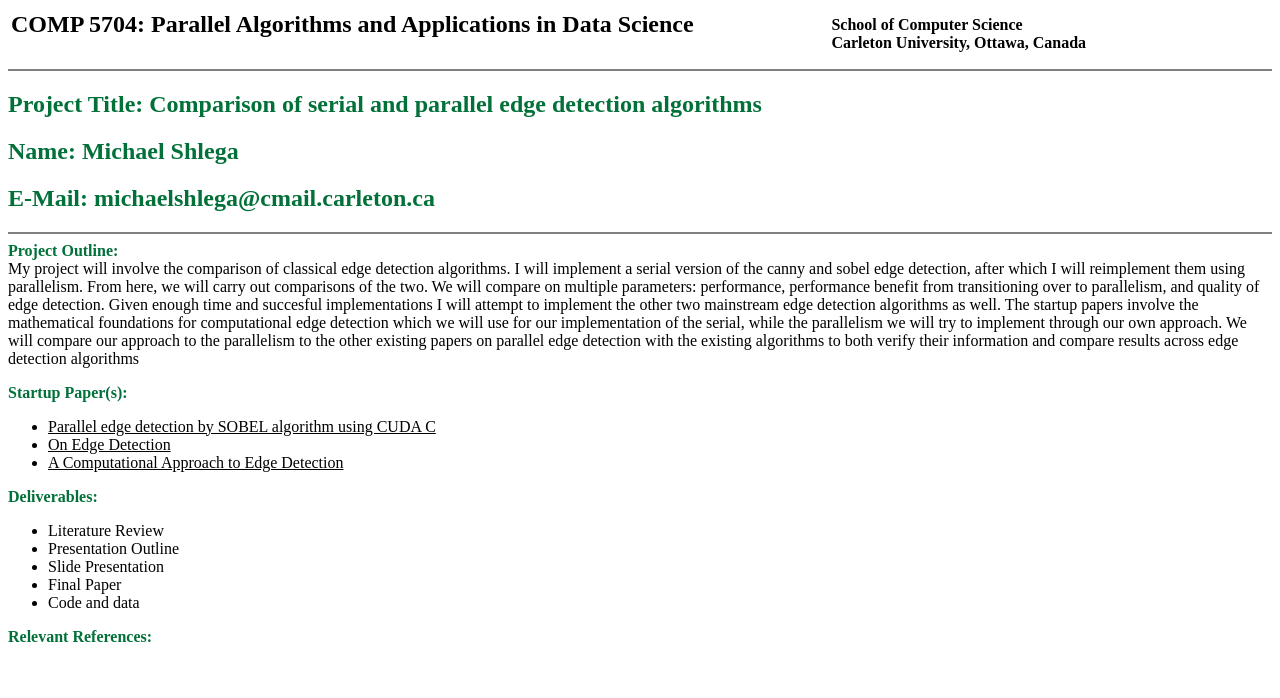
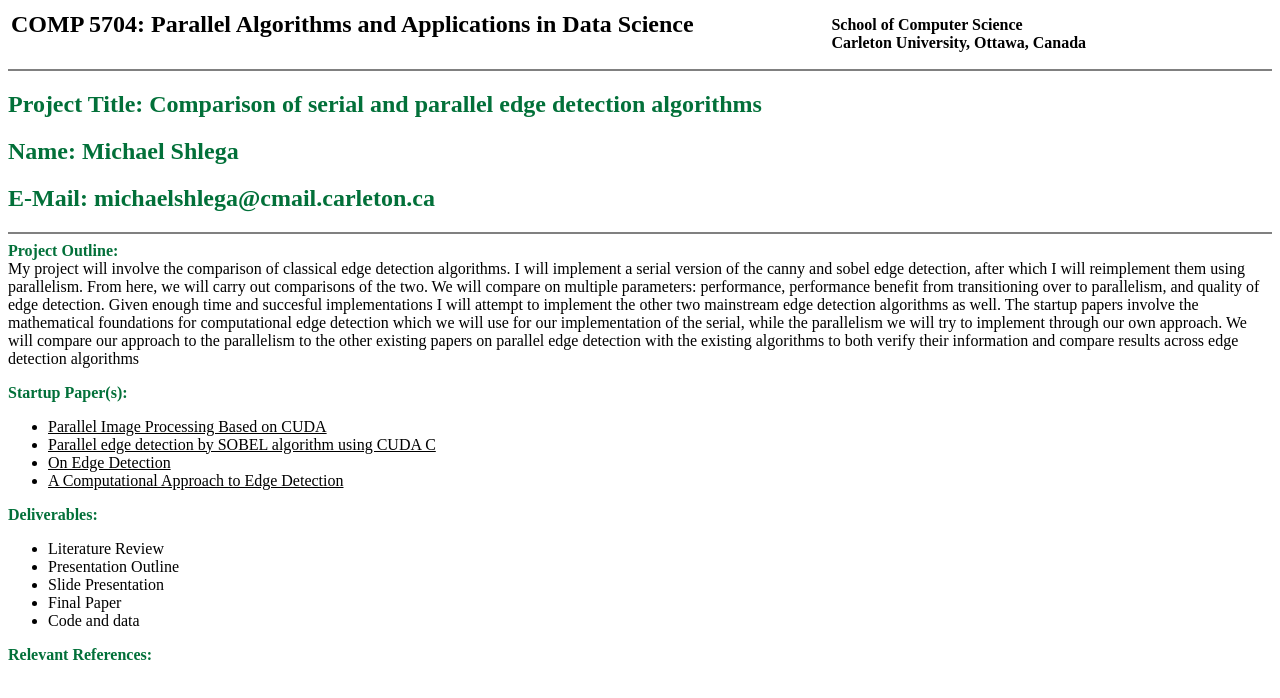
Before and after one commit to Shoeyuz/ParallelEdgeDetection, a plain HTML site: page index.html in a window 1280 px wide. Drawn offline with Linux system fonts and the light colour scheme.

Commit message:
Update index.html

```diff
--- a/index.html
+++ b/index.html
@@ -39,7 +39,7 @@ The startup papers involve the mathematical foundations for computational edge d
 <p><b><font color="#027039">Startup Paper(s):</font></b>
   <ul>
    <li>
-       <a href="https://ieeexplore-ieee-org.proxy.library.carleton.ca/document/4722322> Parallel Image Processing Based on CUDA </a>
+       <a href="https://ieeexplore-ieee-org.proxy.library.carleton.ca/document/4722322"> Parallel Image Processing Based on CUDA </a>
   </li>
      <li>
       <a href="https://ieeexplore-ieee-org.proxy.library.carleton.ca/document/7509360">Parallel edge detection by SOBEL algorithm using CUDA C</a>
```
